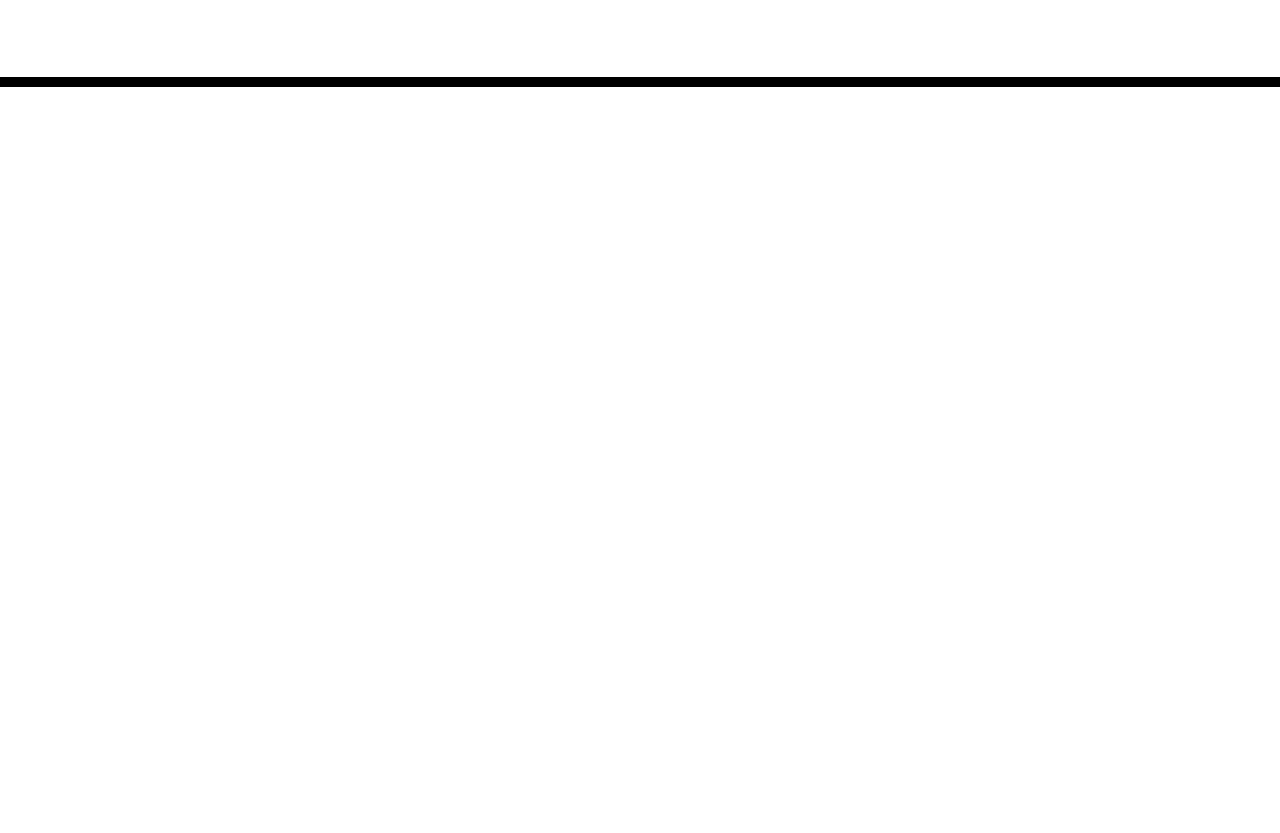
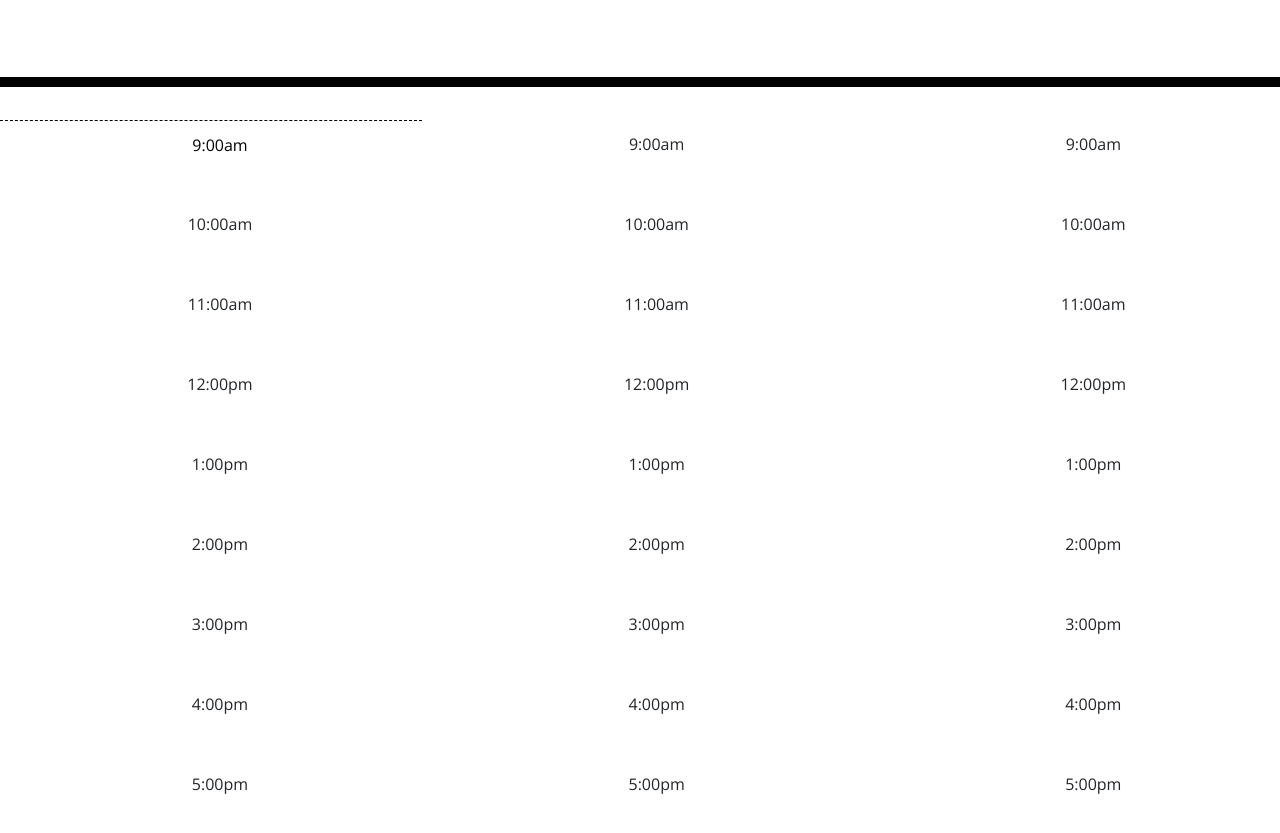
Before and after one commit to eubank87/third-party-apis-day-planner, a plain HTML site: page index.html in a window 1280 px wide. Shown: the part 181-1014 px from the top of the page. Before the commit the page ends 800 px from the top, so only its background shows below. Drawn offline with nearby package versions, Linux system fonts and the light colour scheme.

Commit message:
added some columns from bootstrap

```diff
--- a/index.html
+++ b/index.html
@@ -1,23 +1,14 @@
 <!DOCTYPE html>
 <html lang="en">
+
 <head>
   <meta charset="UTF-8" />
   <meta name="viewport" content="width=device-width, initial-scale=1.0" />
   <meta http-equiv="X-UA-Compatible" content="ie=edge" />
-    <link
-      rel="stylesheet"
-      href="https://stackpath.bootstrapcdn.com/bootstrap/4.3.1/css/bootstrap.min.css"
-    />
-    <link
-      rel="stylesheet"
-      href="https://use.fontawesome.com/releases/v5.8.1/css/all.css"
-      integrity="sha384-50oBUHEmvpQ+1lW4y57PTFmhCaXp0ML5d60M1M7uH2+nqUivzIebhndOJK28anvf"
-      crossorigin="anonymous"
-    />
-    <link
-      href="https://fonts.googleapis.com/css?family=Open+Sans&display=swap"
-      rel="stylesheet"
-    />
+  <link rel="stylesheet" href="https://stackpath.bootstrapcdn.com/bootstrap/4.3.1/css/bootstrap.min.css" />
+  <link rel="stylesheet" href="https://use.fontawesome.com/releases/v5.8.1/css/all.css"
+    integrity="sha384-50oBUHEmvpQ+1lW4y57PTFmhCaXp0ML5d60M1M7uH2+nqUivzIebhndOJK28anvf" crossorigin="anonymous" />
+  <link href="https://fonts.googleapis.com/css?family=Open+Sans&display=swap" rel="stylesheet" />
   <link rel="stylesheet" href="style.css" />
   <title>Work Day Scheduler</title>
 </head>
@@ -28,11 +19,111 @@
     <p class="lead">A simple calendar app for scheduling your work day</p>
     <p id="currentDay" class="lead"></p>
   </header>
-    <div class="container">
-      <!-- Timeblocks go here -->
+
+  <div class="time-block">
+    <div class="row">
+      <div class="col-sm hour">
+        9:00am
+      </div>
+      <div class="col-sm">
+        9:00am
+      </div>
+      <div class="col-sm">
+        9:00am
+      </div>
+    </div>
+    <div class="row">
+      <div class="col-sm">
+        10:00am
+      </div>
+      <div class="col-sm">
+        10:00am
+      </div>
+      <div class="col-sm">
+        10:00am
+      </div>
+    </div>
+    <div class="row">
+      <div class="col-sm">
+        11:00am
+      </div>
+      <div class="col-sm">
+        11:00am
+      </div>
+      <div class="col-sm">
+        11:00am
+      </div>
+    </div>
+    <div class="row">
+      <div class="col-sm">
+        12:00pm
+      </div>
+      <div class="col-sm">
+        12:00pm
+      </div>
+      <div class="col-sm">
+        12:00pm
+      </div>
+    </div>
+    <div class="row">
+      <div class="col-sm">
+        1:00pm
+      </div>
+      <div class="col-sm">
+        1:00pm
+      </div>
+      <div class="col-sm">
+        1:00pm
+      </div>
+    </div>
+    <div class="row">
+      <div class="col-sm">
+        2:00pm
+      </div>
+      <div class="col-sm">
+        2:00pm
+      </div>
+      <div class="col-sm">
+        2:00pm
+      </div>
+    </div>
+    <div class="row">
+      <div class="col-sm">
+        3:00pm
+      </div>
+      <div class="col-sm">
+        3:00pm
+      </div>
+      <div class="col-sm">
+        3:00pm
+      </div>
+    </div>
+    <div class="row">
+      <div class="col-sm">
+        4:00pm
+      </div>
+      <div class="col-sm">
+        4:00pm
+      </div>
+      <div class="col-sm">
+        4:00pm
+      </div>
+    </div>
+    <div class="row">
+      <div class="col-sm">
+        5:00pm
+      </div>
+      <div class="col-sm">
+        5:00pm
+      </div>
+      <div class="col-sm">
+        5:00pm
+      </div>
+    </div>
   </div>
 
   <script src="https://cdnjs.cloudflare.com/ajax/libs/jquery/3.2.1/jquery.min.js"></script>
   <script src="https://cdnjs.cloudflare.com/ajax/libs/moment.js/2.24.0/moment.min.js"></script>
 </body>
+
 </html>
```
Lines whose indentation alone changed are shown as unchanged.
